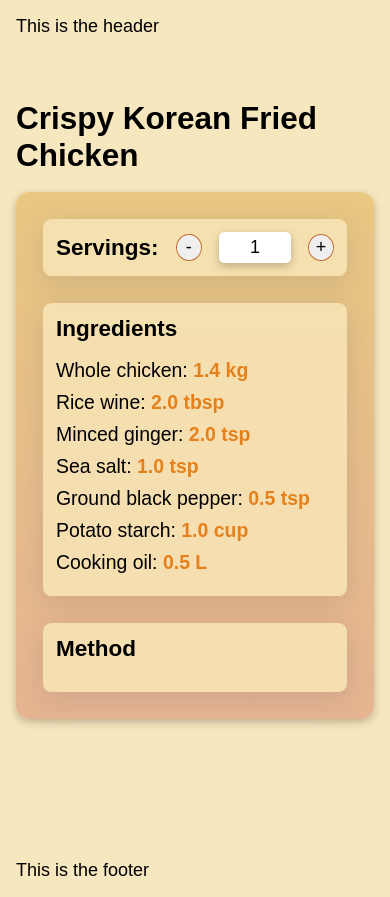
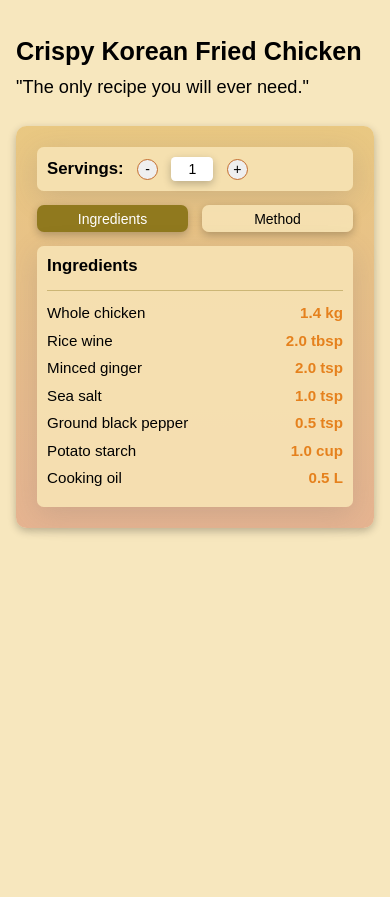
Before and after one commit to ThienTimothy-Nguyen/recipe-ui, a plain HTML site: page index.html in a window 390 px wide. After the commit the page ends 844 px from the top, so only its background shows below. Drawn offline with Linux system fonts and the light colour scheme.

Commit message:
feat: responsive and interactive ingredient content

```diff
--- a/index.html
+++ b/index.html
@@ -8,20 +8,25 @@
   <script src="index.js"></script>
 </head>
 <body>
-  <header class="container">
-    <div class="row">
-      This is the header
-    </div>
-  </header>
   <main>
     <article class="container">
       <div class="row recipe">
-        <h1>
-          Crispy Korean Fried Chicken
-        </h1>
+        <div class="recipe__hero">
+          <h1 class="recipe__title">
+            Crispy Korean Fried Chicken
+          </h1>
+          <div class="recipe__subtitle-wrapper">
+            <div class="divider recipe__subtitle-divider"></div>
+            <h2 class="recipe__subtitle">
+              "The only recipe you will ever need."
+            </h2>
+            <div class="divider recipe__subtitle-divider"></div>
+          </div>
+        </div>
+
         <div class="recipe__container">
           <section class="serving">
-            <label for="serving"><h2>Servings:</h2></label>
+            <label for="serving"><h3>Servings:</h3></label>
             <button
               class="serving__button"
               onclick="addVal(-1)"
@@ -38,51 +43,87 @@
               onclick="addVal(1)"
               >+</button>
           </section>
+          <section class="recipe-nav__wrapper">
+            <button
+              class="recipe-nav__button recipe-nav__button--ingredients"
+              onclick="displayContent('ingredients')"
+            >Ingredients</button>
+            <button
+              class="recipe-nav__button recipe-nav__button--method"
+              onclick="displayContent('methods')"
+            >Method</button>
+          </section>
           <section class="recipe-content__wrapper">
-            <div class="recipe-content__column">
-              <h2>Ingredients</h2>
-              <ul class="recipe-content__column--ingredients">
-                <li>Whole chicken:
+            <div class="recipe-content__column recipe-content__column--ingredients">
+              <h3>Ingredients</h3>
+              <div class="divider"></div>
+              <ul class="recipe-content__ingredients" aria-live="polite">
+                <li class="recipe-content__ingredient">
+                  <span>Whole chicken</span>
                   <strong class="recipe-content__quantity">
-                    <span class="number">1.4</span> kg
+
                   </strong>
                 </li>
-                <li>Rice wine:
+                <li class="recipe-content__ingredient">
+                  <span>Rice wine</span>
                   <strong class="recipe-content__quantity">
-                    <span class="number">2.0</span> tbsp
+
                   </strong>
                 </li>
-                <li>Minced ginger:
+                <li class="recipe-content__ingredient">
+                  <span>Minced ginger</span>
                   <strong class="recipe-content__quantity">
-                    <span class="number">2.0</span> tsp
+
                   </strong>
                 </li>
-                <li>Sea salt:
+                <li class="recipe-content__ingredient">
+                  <span>Sea salt</span>
                   <strong class="recipe-content__quantity">
-                    <span class="number">1.0</span> tsp
+
                   </strong>
                 </li>
-                <li>Ground black pepper:
+                <li class="recipe-content__ingredient">
+                  <span>Ground black pepper</span>
                   <strong class="recipe-content__quantity">
-                    <span class="number">0.5</span> tsp
+
                   </strong>
                 </li>
-                <li>Potato starch:
+                <li class="recipe-content__ingredient">
+                  <span>Potato starch</span>
                   <strong class="recipe-content__quantity">
-                    <span class="number">1.0</span> cup
+
                   </strong>
                 </li>
-                <li>Cooking oil:
+                <li class="recipe-content__ingredient">
+                  <span>Cooking oil</span>
                   <strong class="recipe-content__quantity">
-                    <span class="number">0.5</span> L
+
                   </strong>
                 </li>
               </ul>
             </div>
-            <div class="recipe-content__column recipe-content__column--method">
-              <h2>Method</h2>
-              <ol class="recipe-content__column--method">
-
+            <div class="recipe-content__column recipe-content__column--methods">
+              <h3>Method</h3>
+              <div class="divider"></div>
+              <ol class="recipe-content__methods">
+                <li class="recipe-content__method">
+                  In a bowl, combine the chicken, rice wine, ginger, salt, and black pepper.
+                </li>
+                <li class="recipe-content__method">
+                  Coat the chicken evenly with starch.
+                </li>
+                <li class="recipe-content__method">
+                  Heat a generous amount of oil in a deep saucepan or fryer to 175°C / 347°F. Carefully add the chicken in batches.
+                </li>
+                <li class="recipe-content__method">
+                  Fry each batch for 3–5 minutes. Transfer the chicken to paper towels.
+                </li>
+                <li class="recipe-content__method">
+                  Scoop any floating debris from the oil. When it returns to 175°C / 347°F, fry the chicken a second time for 2–3 minutes.
+                </li>
+                <li class="recipe-content__method">
+                  Serve as is, or toss with an optional Korean fried chicken sauce.
+                </li>
               </ol>
             </div>
           </section>
@@ -90,10 +131,5 @@
       </div>
     </article>
   </main>
-  <footer class="container">
-    <div class="row">
-      This is the footer
-    </div>
-  </footer>
 </body>
 </html>
--- a/index.js
+++ b/index.js
@@ -1,34 +1,91 @@
+let content = "ingredients";
+
 const setVal = (val) => {
   if (val === "" || val <= 0) {
     document.getElementById("serving").value = 1;
-    updateIngredientList(1)
+    updateIngredientList(1);
   } else {
     document.getElementById("serving").value = val;
-    updateIngredientList(val)
-  }
-}
+    updateIngredientList(val);
+  };
+};
 
 const addVal = (num) => {
-  input_elem = document.getElementById("serving");
+  const input_elem = document.getElementById("serving");
   let newVal = Number(input_elem.value) + num;
   setVal(newVal);
-}
+};
 
 const updateIngredientList = (serving) => {
   const ingredients = {
-    chicken: 1.4,
-    rice_wine: 2,
-    minced_ginger: 2,
-    salt: 1,
-    black_pepper: 0.5,
-    potato_starch: 1,
-    oil: 0.5,
-  }
+    chicken: [1.4, "kg"],
+    rice_wine: [2, "tbsp"],
+    minced_ginger: [2, "tsp"],
+    salt: [1, "tsp"],
+    black_pepper: [0.5, "tsp"],
+    potato_starch: [1, "cup"],
+    oil: [0.5, "L"],
+  };
 
-  ingredientsQuantities = Object.values(ingredients)
+  const ingredientsQuantities = Object.values(ingredients);
+
   for (let i = 0; i < ingredientsQuantities.length; i++) {
-    document.getElementsByClassName("number")[i].textContent = (
-      ingredientsQuantities[i] * serving
-    ).toFixed(1)
-  }
+    document.getElementsByClassName("recipe-content__quantity")[i].textContent = `
+      ${(ingredientsQuantities[i][0] * serving).toFixed(1)} ${ingredientsQuantities[i][1]}
+    `;
+  };
+};
+
+const updateDisplayContent = (content) => {
+  if (window.innerWidth < 630) {
+    let displayContent;
+    let hiddenContent;
+
+    if (content === "ingredients") {
+      displayContent = document.querySelector(".recipe-content__column--ingredients");
+      hiddenContent = document.querySelector(".recipe-content__column--methods");
+    } else {
+      displayContent = document.querySelector(".recipe-content__column--methods");
+      hiddenContent = document.querySelector(".recipe-content__column--ingredients");
+    }
+
+    displayContent.classList.remove("hidden")
+    hiddenContent.classList.add("hidden")
+
+    return
+  };
+
+  document.querySelector(".recipe-content__column--ingredients").classList.remove("hidden")
+  document.querySelector(".recipe-content__column--methods").classList.remove("hidden")
 }
+
+const displayContent = (displayContent) => {
+  let focusedButton;
+  let unfocusedButton;
+  content = displayContent
+
+  if (displayContent === "ingredients") {
+    focusedButton = document.querySelector(".recipe-nav__button--ingredients");
+    unfocusedButton = document.querySelector(".recipe-nav__button--method");
+  } else {
+    focusedButton = document.querySelector(".recipe-nav__button--method");
+    unfocusedButton = document.querySelector(".recipe-nav__button--ingredients");
+  };
+
+  focusedButton.classList.add("recipe-nav__button--selected");
+  focusedButton.disabled = true;
+
+  unfocusedButton.classList.remove("recipe-nav__button--selected");
+  unfocusedButton.disabled = false;
+
+  updateDisplayContent(displayContent);
+};
+
+document.addEventListener("DOMContentLoaded", () => {
+  updateIngredientList(1);
+  displayContent(content);
+});
+
+window.addEventListener("resize", () => {
+  displayContent(content)
+});
--- a/style.css
+++ b/style.css
@@ -21,20 +21,21 @@ body {
   background-color:#f7e4b6e0;
 }
 
-header {
-  min-height: 10vh;
-}
-
 main {
-  min-height: 90vh;
+  min-height: 100vh;
 }
 
 h1 {
-  font-size: 1.75rem;
+  font-size: 1.8rem;
 }
 
 h2 {
-  font-size: 1.25rem;
+  font-size: 1.3rem;
+  font-weight: 300;
+}
+
+h3 {
+  font-size: 1.2rem;
 }
 
 a {
@@ -42,12 +43,12 @@ a {
   color: inherit;
 }
 
-ul {
+ul{
   list-style: none;
 }
 
 li {
-  margin-bottom: 0.5rem;
+  margin-bottom: 0.75rem;
   font-size: 0.9em;
 }
 
@@ -63,6 +64,17 @@ button, input {
   cursor: pointer;
   outline: none;
   border: none;
+  transition: transform 200ms ease-in-out;
+}
+
+button:focus-visible {
+  transform: scale(1.05);
+  outline: 0.15em solid #90791e;
+  border: none
+}
+
+input:focus-visible {
+  outline: 0.2em solid #c36d2f;
 }
 
 /*
@@ -83,6 +95,13 @@ Components
   width: 100%;
 }
 
+.divider {
+  width: 100%;
+  height: 1.2px;
+  background-color: #90791e;
+  opacity: 0.4;
+}
+
 /*
 
 Recipe
@@ -92,23 +111,76 @@ Recipe
 .recipe {
   display: flex;
   flex-direction: column;
+  justify-content: space-between;
+  gap: 1rem;
+}
+
+.recipe__hero {
+  display: flex;
+  flex-direction: column;
+  gap: 0.8em;
+  max-width: 25em;
+}
+
+.recipe__title {
+  margin-top: 1.5rem;
+}
+
+.recipe__subtitle-wrapper {
+  display: flex;
+  flex-direction: row;
   align-items: center;
-  justify-content: space-between;
+  gap: 0.4em;
+}
+
+.recipe__subtitle-divider {
+  flex: 1;
 }
 
 .recipe__container {
   background: #e6b491;
   background: linear-gradient(0deg,rgba(230, 180, 145, 1) 0%, rgb(233, 200, 130) 100%);
   width: 100%;
-  max-width: 1000px;
   margin: 1rem 0;
   padding: 1.5rem;
   border-radius: 0.75rem;
   display: flex;
   flex-direction: column;
   justify-content: space-between;
-  gap: 1.5rem;
+  gap: 1rem;
   box-shadow: rgba(0, 0, 0, 0.24) 0px 3px 8px;
+}
+
+/*
+
+Recipe Navigation
+
+*/
+
+.recipe-nav__wrapper {
+  display: none;
+}
+
+.recipe-nav__button {
+  font-size: 1em;
+  background-color: #f7e4b6e0;
+  box-shadow: rgba(0, 0, 0, 0.24) 0px 3px 8px;
+  padding: 0.4em 0;
+  border-radius: 0.5em;
+}
+
+.recipe-nav__button:hover {
+  transform: scale(1.05);
+}
+
+.recipe-nav__button--selected {
+  color: white;
+  background-color: #90791e;
+  cursor: not-allowed;
+}
+
+.recipe-nav__button--selected:hover {
+  transform: scale(1);
 }
 
 /*
@@ -132,7 +204,7 @@ Serving
 .serving__input {
   box-shadow: rgba(0, 0, 0, 0.24) 0px 3px 8px;
   border-radius: 0.3em;
-  width: 4em;
+  width: 3em;
   height: 1.7em;
   text-align: center;
 }
@@ -145,14 +217,7 @@ Serving
 }
 
 .serving__button:hover {
-  transform: scale(115%);
-  transition: transform 300ms;
-  border-color:#90791e;
-}
-
-.serving__button:focus-visible {
-  transform: scale(115%);
-  transition: transform 300ms;
+  transform: scale(1.15);
   border-color:#90791e;
 }
 
@@ -165,15 +230,56 @@ Recipe content
 .recipe-content__wrapper {
   flex: 1;
   display: grid;
-  grid-template-columns: repeat(auto-fit, minmax(16em, 1fr));
-  gap: 1.5em;
+  grid-template-columns: repeat(auto-fit, minmax(0, 1fr));
+  gap: 1.25em;
 }
 
 .recipe-content__column {
+
   flex-direction: column;
   align-items: start;
+  min-width: 0;
 }
 
 .recipe-content__quantity {
   color: #e5811d;
 }
+
+.recipe-content__ingredients {
+  width: 100%;
+}
+
+.recipe-content__ingredient {
+  display: flex;
+  justify-content: space-between;
+  align-items: center;
+}
+
+.recipe-content__methods {
+  font-size: 0.9em;
+}
+
+.recipe-content__method {
+  margin-left: 1.25em;
+}
+
+.hidden {
+  display: none;
+}
+
+@media (max-width: 630px) {
+  .recipe-nav__wrapper {
+    display: grid;
+    grid-template-columns: repeat(auto-fit, minmax(0, 1fr));
+    gap: 1em;
+  }
+}
+
+@media (max-width: 480px) {
+  html {
+    font-size: 14px;
+  }
+  .recipe__subtitle-divider {
+    display: none;
+  }
+}
```
